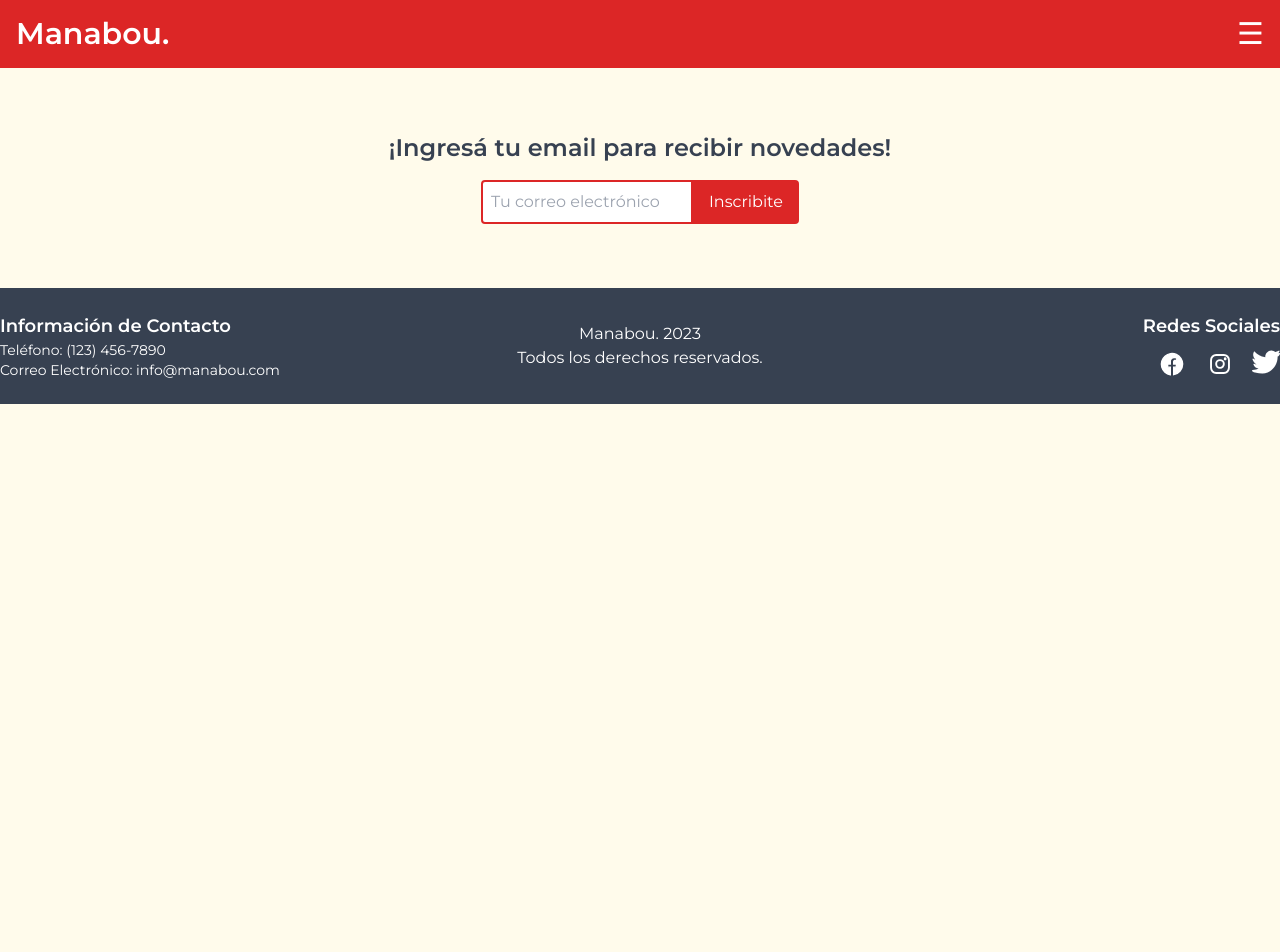
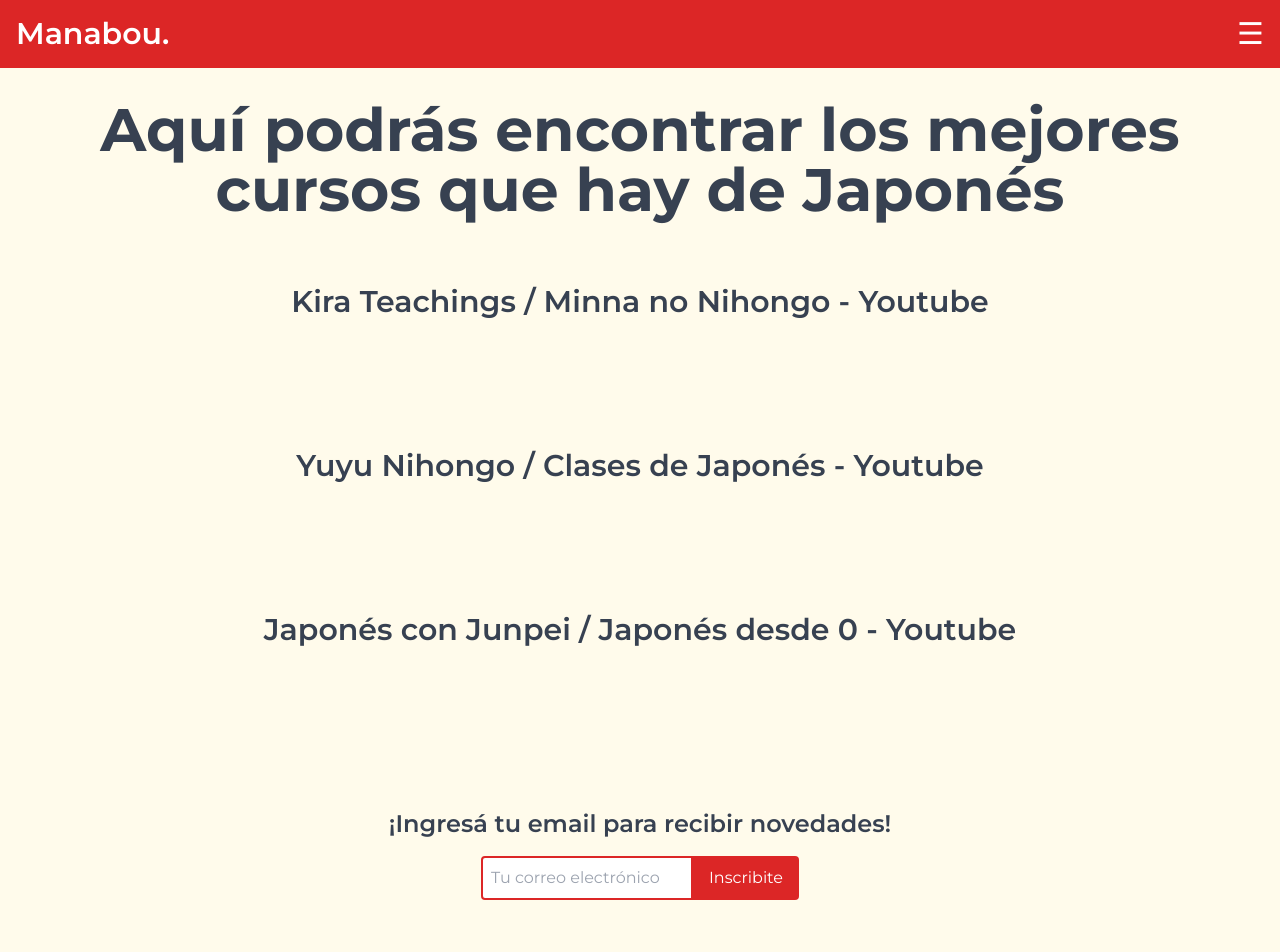
Before and after one commit to SamotSama/manabou-site, a Next.js app: page /videos in a window 1280 px wide. Shown: the top 952 px of the page. Before the commit the page ends 800 px from the top, so only its background shows below. Built offline with nearby package versions, Linux system fonts and the light colour scheme; what tailwindcss-animated would draw is missing.

Commit message:
Add validations, alerts and videos section

```diff
--- a/package.json
+++ b/package.json
@@ -10,12 +10,16 @@
   },
   "dependencies": {
     "@react-google-maps/api": "^2.19.2",
+    "emailjs-com": "^3.2.0",
     "encoding": "^0.1.13",
     "google-map-react": "^2.2.1",
+    "lucide-react": "^0.293.0",
     "next": "14.0.1",
     "pigeon-maps": "^0.21.3",
     "react": "^18",
     "react-dom": "^18",
+    "react-icons": "^4.12.0",
+    "react-toastify": "^9.1.3",
     "react-youtube": "^10.1.0",
     "tailwindcss-animated": "^1.0.1"
   },
--- /dev/null
+++ b/src/app/components/ScrollToTopButton.tsx
@@ -0,0 +1,42 @@
+"use client"
+
+import { useEffect, useState } from "react"
+import { ArrowUp } from "lucide-react"
+
+const ScrollToTopButton = () => {
+  const [isVisible, setIsVisible] = useState(false)
+
+  useEffect(() => {
+    const toggleVisibility = () => {
+      window.scrollY > 500 ? setIsVisible(true) : setIsVisible(false)
+    }
+
+    window.addEventListener("scroll", toggleVisibility)
+
+    // clear the listener on component unmount
+    return () => {
+      window.removeEventListener("scroll", toggleVisibility)
+    }
+  }, [])
+
+  const scrollToTop = () => {
+    isVisible &&
+      window.scrollTo({
+        top: 0,
+        behavior: "auto",
+      })
+  }
+
+  return (
+    <button
+      className={`fixed bottom-4 right-4 rounded-full p-2 outline-none transition-opacity duration-200 text-amber-50 bg-red-600 ${
+        isVisible ? "opacity-100" : "opacity-0"
+      }`}
+      onClick={scrollToTop}
+    >
+      <ArrowUp />
+    </button>
+  )
+}
+
+export default ScrollToTopButton
--- a/src/app/components/Suscription.jsx
+++ b/src/app/components/Suscription.jsx
@@ -1,22 +1,89 @@
-import React from "react";
+"use client";
+
+import React, { useState, useRef } from "react";
+import emailjs from "emailjs-com";
+import { ToastContainer, toast } from "react-toastify";
+import "react-toastify/dist/ReactToastify.css";
 
 const Subscription = () => {
+  const [email, setEmail] = useState("");
+  const emailRef = useRef('halejandrorosa@gmail.com');
+
+  const handleSubmit = (e) => {
+    e.preventDefault();
+
+    // Valida el correo electrónico
+    if (!email.length) {
+      toast.error("El campo de correo electrónico es obligatorio.", {
+        position: "bottom-center",
+        autoClose: 3000, // Cierra automáticamente después de 3 segundos
+        hideProgressBar: false,
+      });
+      return;
+    }
+
+    const emailValido = emailjs.validate(emailRef.current.value);
+
+    if (!emailValido) {
+      toast.error("El correo electrónico no es válido.",{
+        position: "bottom-center",
+        autoClose: 3000, // Cierra automáticamente después de 3 segundos
+        hideProgressBar: false,
+      });
+      return;
+    }
+
+    emailjs
+      .sendForm(
+        "service_17zwi4v",
+        "template_u8pkdxn",
+        e.target,
+        "hJilfEXQCwkscV2Cv"
+      )
+      .then(
+        (result) => {
+          console.log(result.text);
+          // Lógica adicional después de enviar el formulario
+        },
+        (error) => {
+          console.log(error.text);
+          // Lógica adicional en caso de error
+        }
+      );
+
+    // Restablecer el campo de correo electrónico después de enviarlo
+    setEmail("");
+    toast.success("¡Gracias por suscribirte a nuestro newsletter!", {
+      position: "bottom-center",
+      autoClose: 3000, // Cierra automáticamente después de 3 segundos
+      hideProgressBar: false,
+    });
+  };
+
   return (
     <div className="py-16">
       <div className="container mx-auto text-center">
+        <ToastContainer />
         <p className="text-2xl font-semibold text-gray-700 mb-4">
           ¡Ingresá tu email para recibir novedades!
         </p>
+        <form onSubmit={handleSubmit}>
           <div className="flex text-gray-700 justify-center">
             <input
               type="email"
               placeholder="Tu correo electrónico"
               className="border-red-600 border-2 text-gray-700 p-2 rounded-l"
+              value={email}
+              onChange={(e) => setEmail(e.target.value)}
             />
-          <button className="bg-red-600 text-white px-4 rounded-r hover:scale-105 duration-1000">
+            <button
+              className="bg-red-600 text-white px-4 rounded-r hover:scale-105 duration-1000"
+              type="submit"
+            >
               Inscribite
             </button>
           </div>
+        </form>
       </div>
     </div>
   );
--- /dev/null
+++ b/src/app/components/Videos.jsx
@@ -0,0 +1,47 @@
+import React from "react";
+import YouTube from "react-youtube";
+
+export default class YoutubeVideo extends React.Component {
+  render() {
+    const opts = {
+      height: "720",
+      width: "1280",
+      playerVars: {'controls': 0
+        // autoplay: 1,
+      },
+    };
+
+    return (
+      <div className="mx-auto text-gray-700">
+        <h2 className="text-6xl font-bold pt-8 text-center">
+          Aquí podrás encontrar los mejores
+        </h2>
+		<h2 className="text-6xl font-bold pb-8 text-center">
+			cursos que hay de Japonés
+        </h2>
+        <h3 className="text-3xl font-semibold py-8 text-center">
+          Kira Teachings / Minna no Nihongo - Youtube
+        </h3>
+        <div className="flex justify-center py-8 items-center animate-fade-down animate-once animate-duration-[3000ms]">
+          <YouTube videoId="MYnjT0xZvsk" opts={opts} onReady={this._onReady} />
+        </div>
+        <h3 className="text-3xl font-semibold py-8 text-center">
+          Yuyu Nihongo / Clases de Japonés - Youtube
+        </h3>
+        <div className="flex justify-center py-8 items-center animate-fade-down animate-once animate-duration-[3000ms]">
+          <YouTube videoId="qcd2zldqYVw" opts={opts} onReady={this._onReady} />
+        </div>
+		<h3 className="text-3xl font-semibold py-8 text-center">
+          Japonés con Junpei / Japonés desde 0 - Youtube
+        </h3>
+        <div className="flex justify-center py-8 items-center animate-fade-down animate-once animate-duration-[3000ms]">
+          <YouTube videoId="Ogz_IkKlvIA" opts={opts} onReady={this._onReady} />
+        </div>
+      </div>
+    );
+  }
+
+  _onReady(event) {
+    event.target.pauseVideo();
+  }
+}
--- a/src/app/components/navbar.jsx
+++ b/src/app/components/navbar.jsx
@@ -24,7 +24,7 @@ const Navbar = () => {
               {isMenuOpen ? "✖" : "☰"}
             </button>
             {isMenuOpen && (
-              <div className="absolute text-center right-0 mt-4 bg-gray-700 text-white rounded-md">
+              <div className="absolute text-center right-0 mt-4 bg-gray-700 text-white rounded-md shadow-xl shadow-black">
                 <a
                   href="institutos"
                   className="block text-xl px-20 py-2 hover:bg-gray-500 duration-1000"
--- /dev/null
+++ b/src/app/institutos/layout.tsx
@@ -0,0 +1,10 @@
+import ScrollToTopButton from "../components/ScrollToTopButton"
+
+export default function Layout({ children }: { children: React.ReactNode }) {
+  return (
+    <>
+      <main>{children}</main>
+      <ScrollToTopButton />
+    </>
+  )
+}
--- /dev/null
+++ b/src/app/material/layout.tsx
@@ -0,0 +1,10 @@
+import ScrollToTopButton from "../components/ScrollToTopButton"
+
+export default function Layout({ children }: { children: React.ReactNode }) {
+  return (
+    <>
+      <main>{children}</main>
+      <ScrollToTopButton />
+    </>
+  )
+}
--- /dev/null
+++ b/src/app/videos/layout.tsx
@@ -0,0 +1,10 @@
+import ScrollToTopButton from "../components/ScrollToTopButton"
+
+export default function Layout({ children }: { children: React.ReactNode }) {
+  return (
+    <>
+      <main>{children}</main>
+      <ScrollToTopButton />
+    </>
+  )
+}
--- a/src/app/videos/page.js
+++ b/src/app/videos/page.js
@@ -4,13 +4,14 @@ import React from 'react';
 import NavBar from '../components/NavBar';
 import Subscription from '../components/Suscription.jsx';
 import Footer from '../components/Footer.jsx';
+import Videos from '../components/Videos'
 
 
 const Home = () => {
   return (
     <div>
       <NavBar />
-
+      <Videos />
       <Subscription />
       <Footer />
     </div>
```
Also changed, not shown: 1 other file (tests, documents, lock files or other folders). Lines whose indentation alone changed are shown as unchanged.
